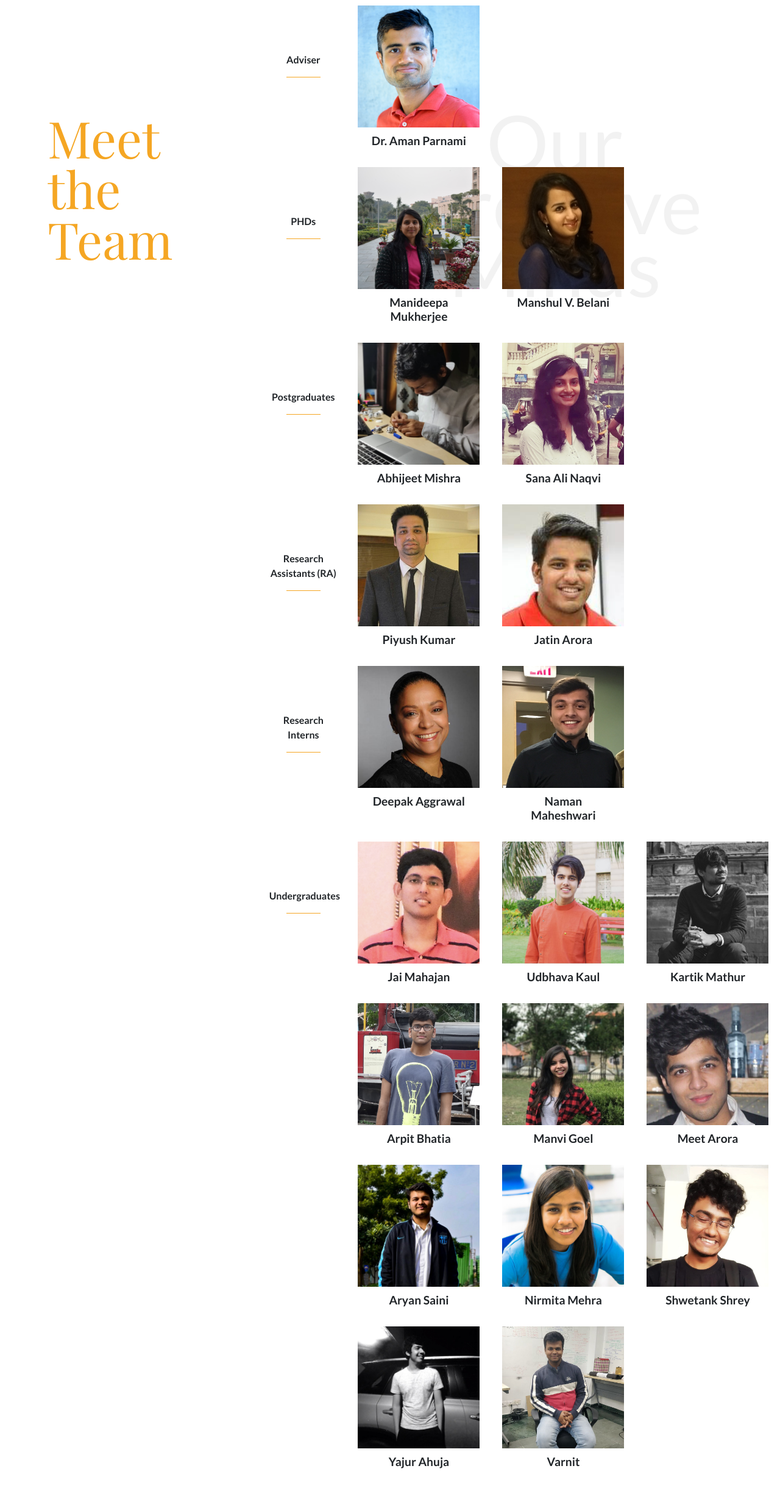
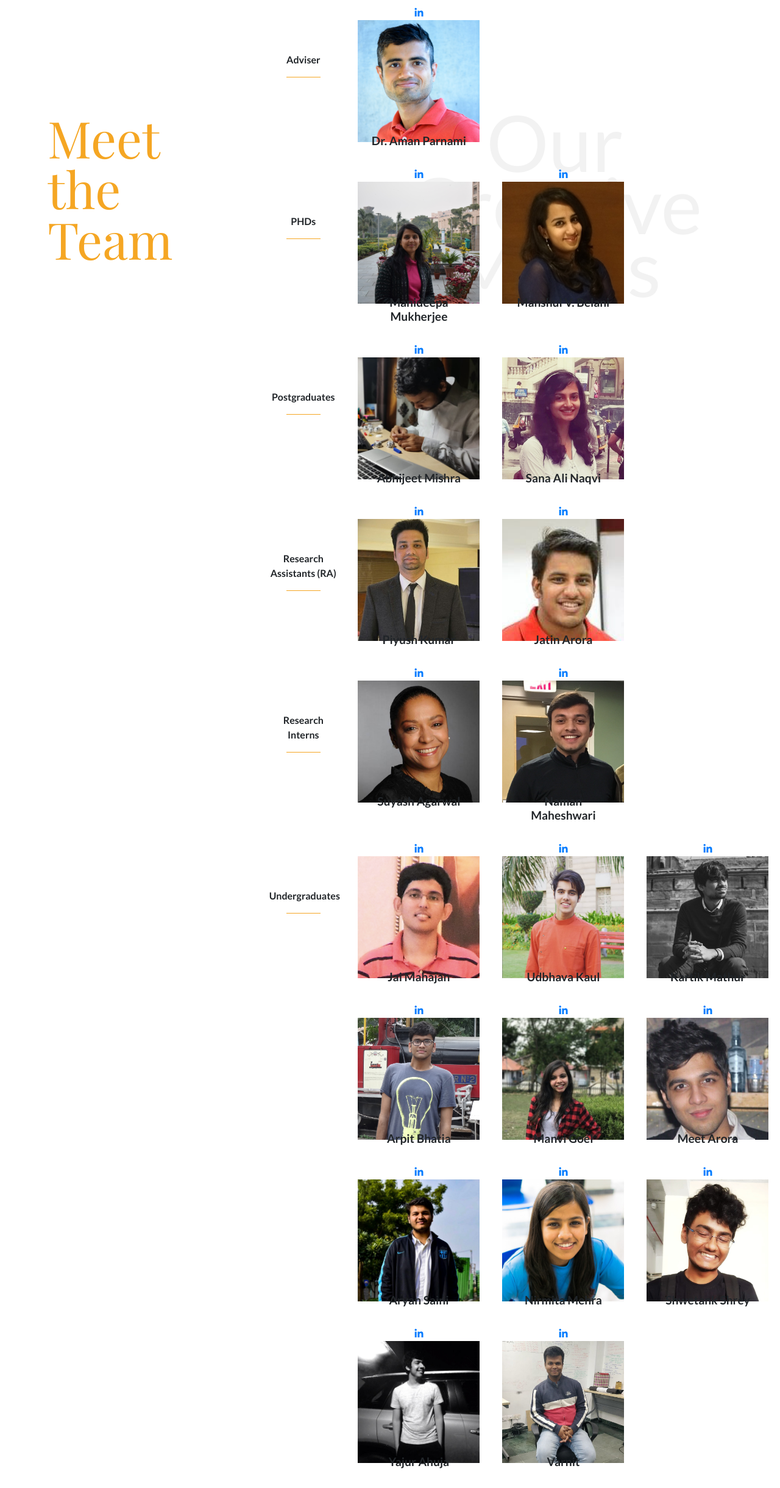
Before and after one commit to suyashagarwal01/weave-web, a Flask app: template templates/team.html in a window 1280 px wide. Shown: the part 111-2551 px from the top of the page at 61% size. Run offline with Flask 2, Linux system fonts and the light colour scheme; the template is opened without the code that fills it, so the values that code supplies are empty; some libraries are stand-ins or nearby versions.

Commit message:
Update team.html

```diff
--- a/templates/team.html
+++ b/templates/team.html
@@ -6,8 +6,7 @@
     <link rel="stylesheet" href="../static/css/bootstrap.min.css">
     <!--<link rel="stylesheet" href="../static/style.css">-->
     <link rel="stylesheet" href="../static/css/min.style.css">
-    <link rel="stylesheet" href="https://cdnjs.cloudflare.com/ajax/libs/font-awesome/4.7.0/css/font-awesome.min.css">
-
+    <link rel="stylesheet" href="https://use.fontawesome.com/releases/v5.6.3/css/all.css">
     <link href="https://fonts.googleapis.com/css?family=Playfair+Display" rel="stylesheet">
     <link href="https://fonts.googleapis.com/css?family=Lato:400,700,900" rel="stylesheet">
     <script src="../static/jquery-3.3.1.min.js"></script>
@@ -83,7 +82,9 @@
                             <div class="col-xl-4 col-lg-6 col-md-12 col-sm-12 col-xs-12">
                                 <div class="card mx-auto" style="width: 100%; text-align: center; align: center;">
                                     <div class="img-container">
+                                        <a href="https://www.linkedin.com/in/amanparnami/"><i class="fab fa-linkedin-in social"></i></a>
                                         <img src="../static/images/AmanParnami.jpg" alt="..." class="thumbnail">
+
                                     </div>
                                     <div class="card-body">
                                         <h5 class="card-title memberName"><b>Dr. Aman Parnami</b></h5>
@@ -104,6 +105,8 @@
                             <div class="col-xl-4 col-lg-6 col-md-12 col-sm-12 col-xs-12">
                                 <div class="card mx-auto" style="width: 100%; text-align: center;">
                                     <div class="img-container">
+                                        <a href="https://www.linkedin.com/in/manideepa-mukherjee-798328179"><i class="fab fa-linkedin-in social"></i></a>
+                                        <!-- <a href="https://github.com/manideepam"><i class="fab fa-github socialAlt"></i></a> -->
                                         <img src="../static/images/ManideepaMukherjee.jpg" alt="..." class="thumbnail">
                                     </div>
                                     <div class="card-body">
@@ -114,6 +117,7 @@
                             <div class="col-xl-4 col-lg-6 col-md-12 col-sm-12 col-xs-12">
                                 <div class="card mx-auto" style="width: 100%; text-align: center; align: center;">
                                     <div class="img-container">
+                                        <a href="https://www.linkedin.com/in/manshulbelani/"><i class="fab fa-linkedin-in social"></i></a>
                                         <img src="../static/images/ManshulVBelani.jpg" alt="..." class="thumbnail">
                                     </div>
                                     <div class="card-body">
@@ -134,6 +138,7 @@
                             <div class="col-xl-4 col-lg-6 col-md-12 col-sm-12 col-xs-12">
                                 <div class="card mx-auto" style="width: 100%; text-align: center;">
                                     <div class="img-container">
+                                        <a href="https://www.linkedin.com/in/abhijeet-mishra-08bba269/"><i class="fab fa-linkedin-in social"></i></a>
                                         <img src="../static/images/AbhijeetMishra.jpg" alt="..." class="thumbnail">
                                     </div>
                                     <div class="card-body">
@@ -145,6 +150,7 @@
                             <div class="col-xl-4 col-lg-6 col-md-12 col-sm-12 col-xs-12">
                                 <div class="card mx-auto" style="width: 100%; text-align: center; align: center;">
                                     <div class="img-container">
+                                        <a href="https://www.linkedin.com/in/sana-naqvi-a060b86/"><i class="fab fa-linkedin-in social"></i></a>
                                         <img src="../static/images/SanaAliNaqvi.jpg" alt="..." class="thumbnail">
                                     </div>
                                     <div class="card-body">
@@ -165,6 +171,7 @@
                             <div class="col-xl-4 col-lg-6 col-md-12 col-sm-12 col-xs-12">
                                 <div class="card mx-auto" style="width: 100%; text-align: center;">
                                     <div class="img-container">
+                                        <a href="https://www.linkedin.com/in/piyushkumar186/"><i class="fab fa-linkedin-in social"></i></a>
                                         <img src="../static/images/PiyushKumar.jpg" alt="..." class="thumbnail">
                                     </div>
                                     <div class="card-body">
@@ -176,6 +183,7 @@
                             <div class="col-xl-4 col-lg-6 col-md-12 col-sm-12 col-xs-12">
                                 <div class="card mx-auto" style="width: 100%; text-align: center; align: center;">
                                     <div class="img-container">
+                                        <a href="https://www.linkedin.com/in/jatin-arora-2549a876"><i class="fab fa-linkedin-in social"></i></a>
                                         <img src="../static/images/JatinArora.jpg" alt="..." class="thumbnail">
                                     </div>
                                     <div class="card-body">
@@ -196,10 +204,11 @@
                             <div class="col-xl-4 col-lg-6 col-md-12 col-sm-12 col-xs-12">
                                 <div class="card mx-auto" style="width: 100%; text-align: center;">
                                     <div class="img-container">
+                                        <a href="https://www.linkedin.com/in/suyashagarwal01/"><i class="fab fa-linkedin-in social"></i></a>
                                         <img src="../static/placeholder.jpg" alt="..." class="thumbnail">
                                     </div>
                                     <div class="card-body">
-                                        <h5 class="card-title memberName"><strong>Deepak Aggrawal</strong></h5>
+                                        <h5 class="card-title memberName"><strong>Suyash Agarwal</strong></h5>
                                     </div>
 
                                 </div>
@@ -207,6 +216,7 @@
                             <div class="col-xl-4 col-lg-6 col-md-12 col-sm-12 col-xs-12">
                                 <div class="card mx-auto" style="width: 100%; text-align: center; align: center;">
                                     <div class="img-container">
+                                        <a href="https://www.linkedin.com/in/namanm17/"><i class="fab fa-linkedin-in social"></i></a>
                                         <img src="../static/images/NamanMaheshwari.jpg " alt="..." class="thumbnail">
                                     </div>
                                     <div class="card-body">
@@ -227,6 +237,7 @@
                             <div class="col-xl-4 col-lg-6 col-md-12 col-sm-12 col-xs-12">
                                 <div class="card mx-auto" style="width: 100%; text-align: center;">
                                     <div class="img-container">
+                                        <a href="https://www.linkedin.com/in/jaimahajan/"><i class="fab fa-linkedin-in social"></i></a>
                                         <img src="../static/images/JaiMahajan.jpg" alt="..." class="thumbnail">
                                     </div>
                                     <div class="card-body">
@@ -238,6 +249,7 @@
                             <div class="col-xl-4 col-lg-6 col-md-12 col-sm-12 col-xs-12">
                                 <div class="card mx-auto" style="width: 100%; text-align: center; align: center;">
                                     <div class="img-container">
+                                        <a href="https://www.linkedin.com/in/udbhava-kaul-1203bb179"><i class="fab fa-linkedin-in social"></i></a>
                                         <img src="../static/images/UdbhavaKaul.jpg" alt="..." class="thumbnail">
                                     </div>
                                     <div class="card-body">
@@ -248,6 +260,7 @@
                             <div class="col-xl-4 col-lg-6 col-md-12 col-sm-12 col-xs-12">
                                 <div class="card mx-auto" style="width: 100%; text-align: center;">
                                     <div class="img-container">
+                                        <a href="https://www.linkedin.com/in/kartik9k/"><i class="fab fa-linkedin-in social"></i></a>
                                         <img src="../static/images/KartikMathur.jpg" alt="..." class="thumbnail">
                                     </div>
                                     <div class="card-body">
@@ -258,6 +271,7 @@
                             <div class="col-xl-4 col-lg-6 col-md-12 col-sm-12 col-xs-12">
                                 <div class="card mx-auto" style="width: 100%; text-align: center;">
                                     <div class="img-container">
+                                        <a href="https://www.linkedin.com/in/arpit-bhatia/"><i class="fab fa-linkedin-in social"></i></a>
                                         <img src="../static/images/ArpitBhatia.jpg" alt="..." class="thumbnail">
                                     </div>
                                     <div class="card-body">
@@ -268,6 +282,7 @@
                             <div class="col-xl-4 col-lg-6 col-md-12 col-sm-12 col-xs-12">
                                 <div class="card mx-auto" style="width: 100%; text-align: center;">
                                     <div class="img-container">
+                                        <a href="https://www.linkedin.com/in/manvi-goel-3485b8142/"><i class="fab fa-linkedin-in social"></i></a>
                                         <img src="../static/images/ManviGoel.jpg" alt="..." class="thumbnail">
                                     </div>
                                     <div class="card-body">
@@ -278,6 +293,7 @@
                             <div class="col-xl-4 col-lg-6 col-md-12 col-sm-12 col-xs-12">
                                 <div class="card mx-auto" style="width: 100%; text-align: center;">
                                     <div class="img-container">
+                                        <a href="https://www.linkedin.com/in/meetarora29/"><i class="fab fa-linkedin-in social"></i></a>
                                         <img src="../static/images/MeetArora.jpg" alt="..." class="thumbnail">
                                     </div>
                                     <div class="card-body">
@@ -288,6 +304,7 @@
                             <div class="col-xl-4 col-lg-6 col-md-12 col-sm-12 col-xs-12">
                                 <div class="card mx-auto" style="width: 100%; text-align: center;">
                                     <div class="img-container">
+                                        <a href="https://www.linkedin.com/in/aryan-saini-87011611a"><i class="fab fa-linkedin-in social"></i></a>
                                         <img src="../static/images/AryanSaini.jpg" alt="..." class="thumbnail">
                                     </div>
                                     <div class="card-body">
@@ -298,6 +315,7 @@
                             <div class="col-xl-4 col-lg-6 col-md-12 col-sm-12 col-xs-12">
                                 <div class="card mx-auto" style="width: 100%; text-align: center;">
                                     <div class="img-container">
+                                        <a href="https://www.linkedin.com/in/nirmita-mehra-b96a81134/"><i class="fab fa-linkedin-in social"></i></a>
                                         <img src="../static/images/NirmitaMehra.jpg" alt="..." class="thumbnail">
                                     </div>
                                     <div class="card-body">
@@ -308,6 +326,7 @@
                             <div class="col-xl-4 col-lg-6 col-md-12 col-sm-12 col-xs-12">
                                 <div class="card mx-auto" style="width: 100%; text-align: center;">
                                     <div class="img-container">
+                                        <a href="https://www.linkedin.com/in/shwetankshrey"><i class="fab fa-linkedin-in social"></i></a>
                                         <img src="../static/images/ShwetankShrey.jpg" alt="..." class="thumbnail">
                                     </div>
                                     <div class="card-body">
@@ -318,6 +337,7 @@
                             <div class="col-xl-4 col-lg-6 col-md-12 col-sm-12 col-xs-12">
                                 <div class="card mx-auto" style="width: 100%; text-align: center;">
                                     <div class="img-container">
+                                        <a href="https://www.linkedin.com/in/yajur-ahuja-35205b72/"><i class="fab fa-linkedin-in social"></i></a>
                                         <img src="../static/images/YajurAhuja.jpg" alt="..." class="thumbnail">
                                     </div>
                                     <div class="card-body">
@@ -328,6 +348,7 @@
                             <div class="col-xl-4 col-lg-6 col-md-12 col-sm-12 col-xs-12">
                                 <div class="card mx-auto" style="width: 100%; text-align: center;">
                                     <div class="img-container">
+                                        <a href="https://www.linkedin.com/in/varnit-jain-6a0735142/"><i class="fab fa-linkedin-in social"></i></a>
                                         <img src="../static/images/VarnitJain.jpg" alt="..." class="thumbnail">
                                     </div>
                                     <div class="card-body">
@@ -343,5 +364,14 @@
         </div>
     </div>
 </section>
+
+<script>
+    $(".hover").mouseleave(
+        function () {
+        $(this).removeClass("hover");
+        }
+    );
+</script>
+
 </body>
 </html>
```
